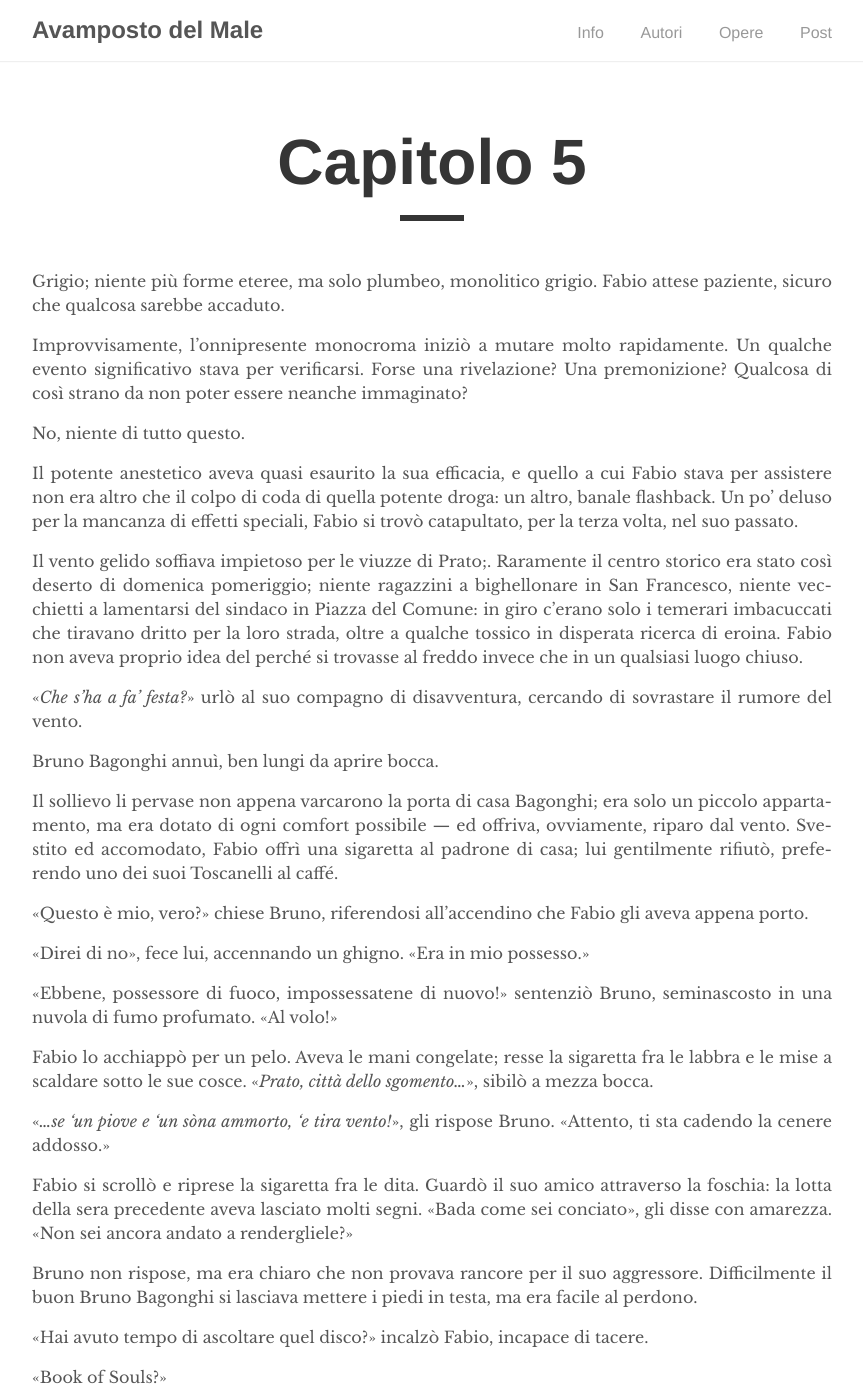
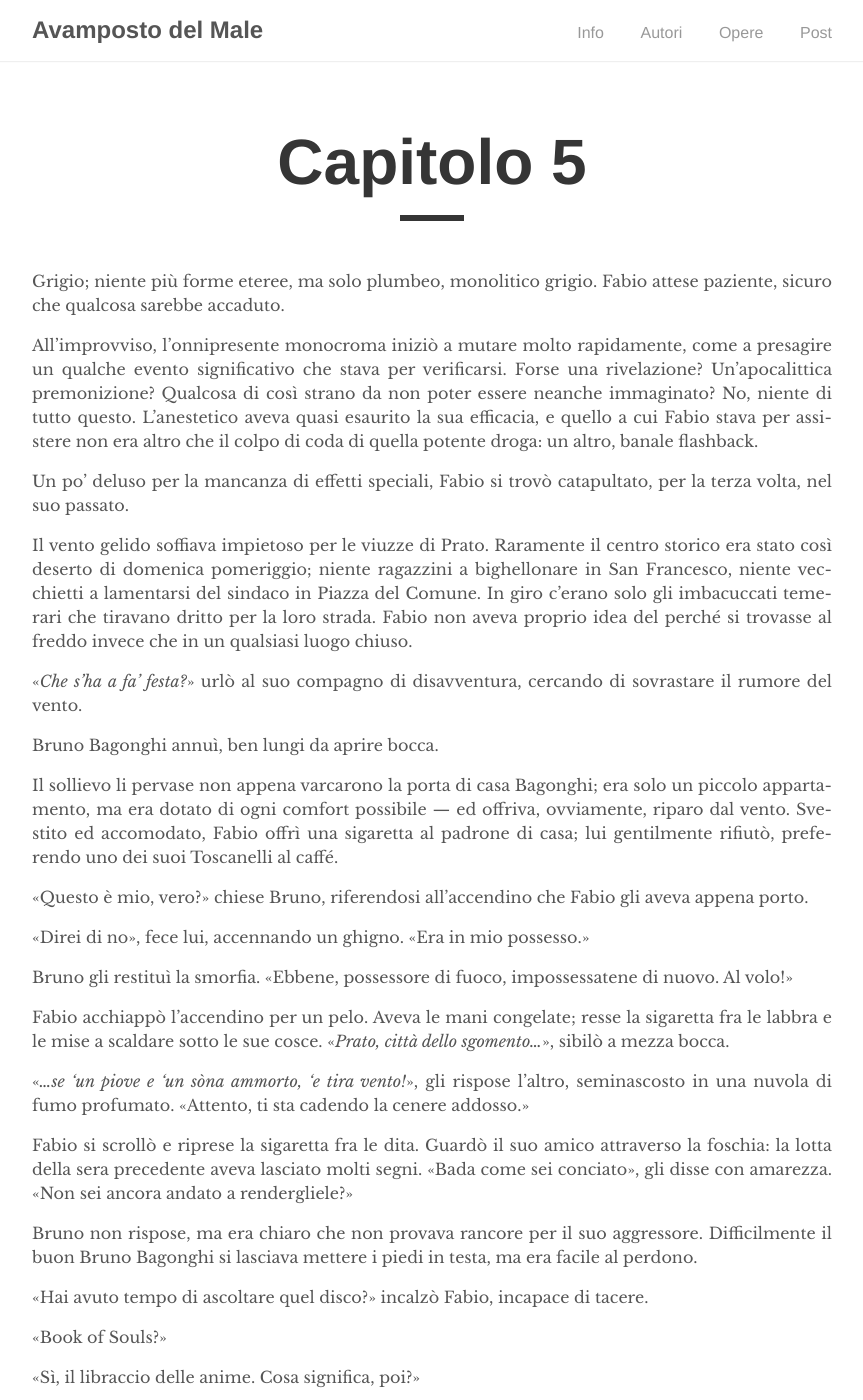
Before and after one commit to eviloutpost/eviloutpost.github.io, a Jekyll site: the page built from _works/sdp_ch/05.md, in a window 1280 px wide and 1400 px high. Shown: the whole window, without its empty margins (208-1071 px from the left). Built offline with Jekyll 4.4.1, drawn with Linux system fonts in a browser that asks for light colours; some of the changed text lies outside the part shown.

Commit message:
Proceeded in editing ch 5

```diff
--- a/_works/sdp_ch/05.md
+++ b/_works/sdp_ch/05.md
@@ -6,13 +6,11 @@ display: 1
 
 Grigio; niente più forme eteree, ma solo plumbeo, monolitico grigio. Fabio attese paziente, sicuro che qualcosa sarebbe accaduto.
 
-Improvvisamente, l'onnipresente monocroma iniziò a mutare molto rapidamente. Un qualche evento significativo stava per verificarsi. Forse una rivelazione? Una premonizione? Qualcosa di così strano da non poter essere neanche immaginato?
+All'improvviso, l'onnipresente monocroma iniziò a mutare molto rapidamente, come a presagire un qualche evento significativo che stava per verificarsi. Forse una rivelazione? Un'apocalittica premonizione? Qualcosa di così strano da non poter essere neanche immaginato? No, niente di tutto questo. L'anestetico aveva quasi esaurito la sua efficacia, e quello a cui Fabio stava per assistere non era altro che il colpo di coda di quella potente droga: un altro, banale flashback.
 
-No, niente di tutto questo.
+Un po' deluso per la mancanza di effetti speciali, Fabio si trovò catapultato, per la terza volta, nel suo passato.
 
-Il potente anestetico aveva quasi esaurito la sua efficacia, e quello a cui Fabio stava per assistere non era altro che il colpo di coda di quella potente droga: un altro, banale flashback. Un po' deluso per la mancanza di effetti speciali, Fabio si trovò catapultato, per la terza volta, nel suo passato.
-
-Il vento gelido soffiava impietoso per le viuzze di Prato;. Raramente il centro storico era stato così deserto di domenica pomeriggio; niente ragazzini a bighellonare in San Francesco, niente vecchietti a lamentarsi del sindaco in Piazza del Comune: in giro c’erano solo i temerari imbacuccati che tiravano dritto per la loro strada, oltre a qualche tossico in disperata ricerca di eroina. Fabio non aveva proprio idea del perché si trovasse al freddo invece che in un qualsiasi luogo chiuso.
+Il vento gelido soffiava impietoso per le viuzze di Prato. Raramente il centro storico era stato così deserto di domenica pomeriggio; niente ragazzini a bighellonare in San Francesco, niente vecchietti a lamentarsi del sindaco in Piazza del Comune. In giro c’erano solo gli imbacuccati temerari che tiravano dritto per la loro strada. Fabio non aveva proprio idea del perché si trovasse al freddo invece che in un qualsiasi luogo chiuso.
 
 «*Che s’ha a fa’ festa?*» urlò al suo compagno di disavventura, cercando di sovrastare il rumore del vento.
 
@@ -24,11 +22,11 @@ Il sollievo li pervase non appena varcarono la porta di casa Bagonghi; era solo
 
 «Direi di no», fece lui, accennando un ghigno. «Era in mio possesso.»
 
-«Ebbene, possessore di fuoco, impossessatene di nuovo!» sentenziò Bruno, seminascosto in una nuvola di fumo profumato. «Al volo!»
+Bruno gli restituì la smorfia. «Ebbene, possessore di fuoco, impossessatene di nuovo. Al volo!»
 
-Fabio lo acchiappò per un pelo. Aveva le mani congelate; resse la sigaretta fra le labbra e le mise a scaldare sotto le sue cosce. «*Prato, città dello sgomento...*», sibilò a mezza bocca.
+Fabio acchiappò l'accendino per un pelo. Aveva le mani congelate; resse la sigaretta fra le labbra e le mise a scaldare sotto le sue cosce. «*Prato, città dello sgomento...*», sibilò a mezza bocca.
 
-«*...se 'un piove e 'un sòna ammorto, 'e tira vento!*», gli rispose Bruno. «Attento, ti sta cadendo la cenere addosso.»
+«*...se 'un piove e 'un sòna ammorto, 'e tira vento!*», gli rispose l'altro, seminascosto in una nuvola di fumo profumato. «Attento, ti sta cadendo la cenere addosso.»
 
 Fabio si scrollò e riprese la sigaretta fra le dita. Guardò il suo amico attraverso la foschia: la lotta della sera precedente aveva lasciato molti segni. «Bada come sei conciato», gli disse con amarezza. «Non sei ancora andato a rendergliele?»
 
@@ -70,7 +68,7 @@ Imbestialito per il freddo, Fabio si prodigò in una sfilza di maledizioni verso
 
 «Tipo lui, sì.»
 
-«In effetti ti ha chiamato — com’era? — *ebreo di merda*, o qualcosa del genere. Ti sei sentito perseguitato per la tua razza? No, perché sai, checché ne dica lui, tu non sei ebreo!»
+«In effetti ti ha chiamato --- com'è che era? --- *ebreo di merda*, o qualcosa del genere. Ti sei sentito perseguitato per la tua razza? No, perché sai, checché ne dica lui, tu non sei ebreo!»
 
 «Stai continuando, smettila, non starò a questo gioco.»
 
```
Also changed, not shown: other parts of _works/sdp_ch/05.md (+3 -3 lines).
